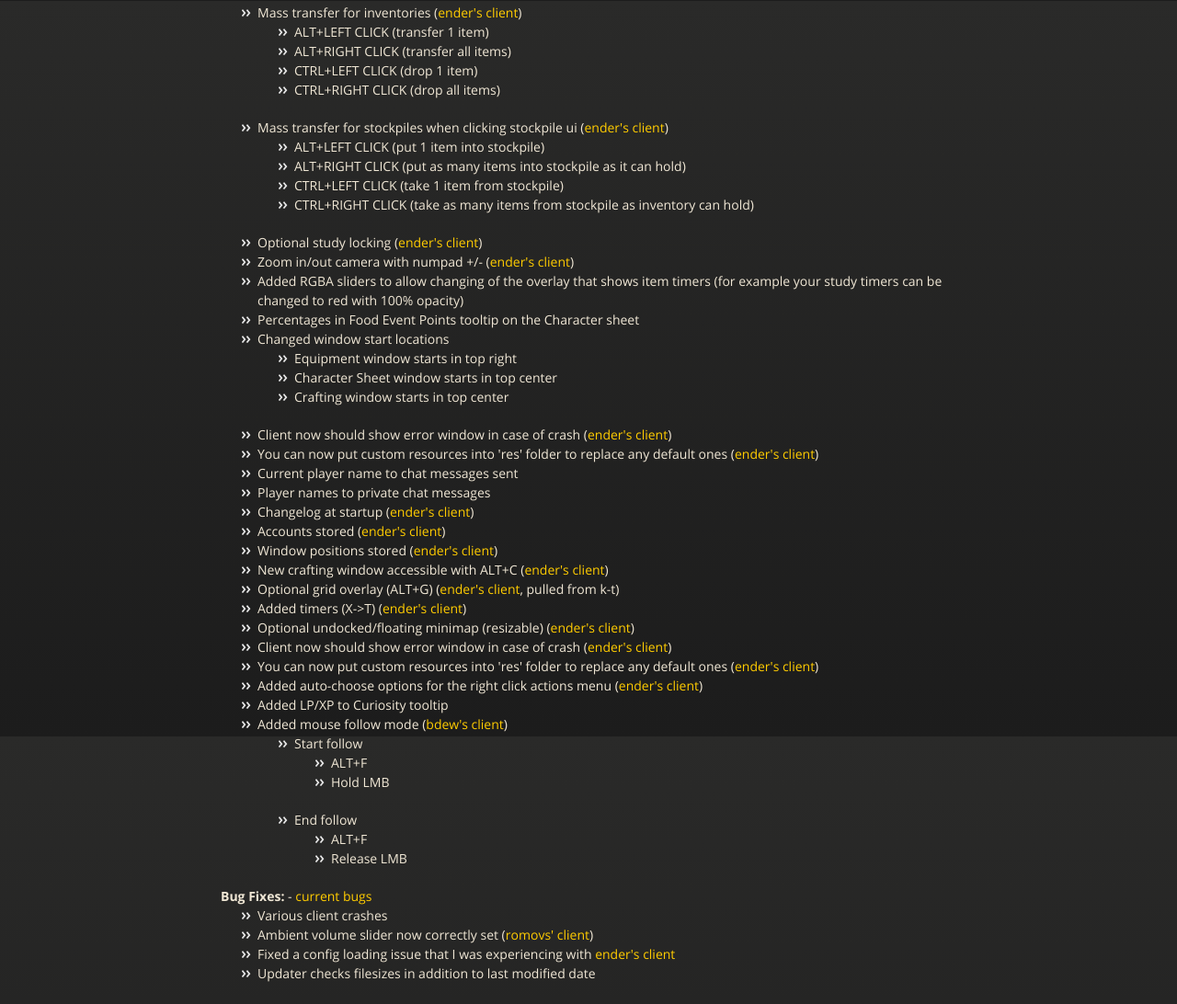
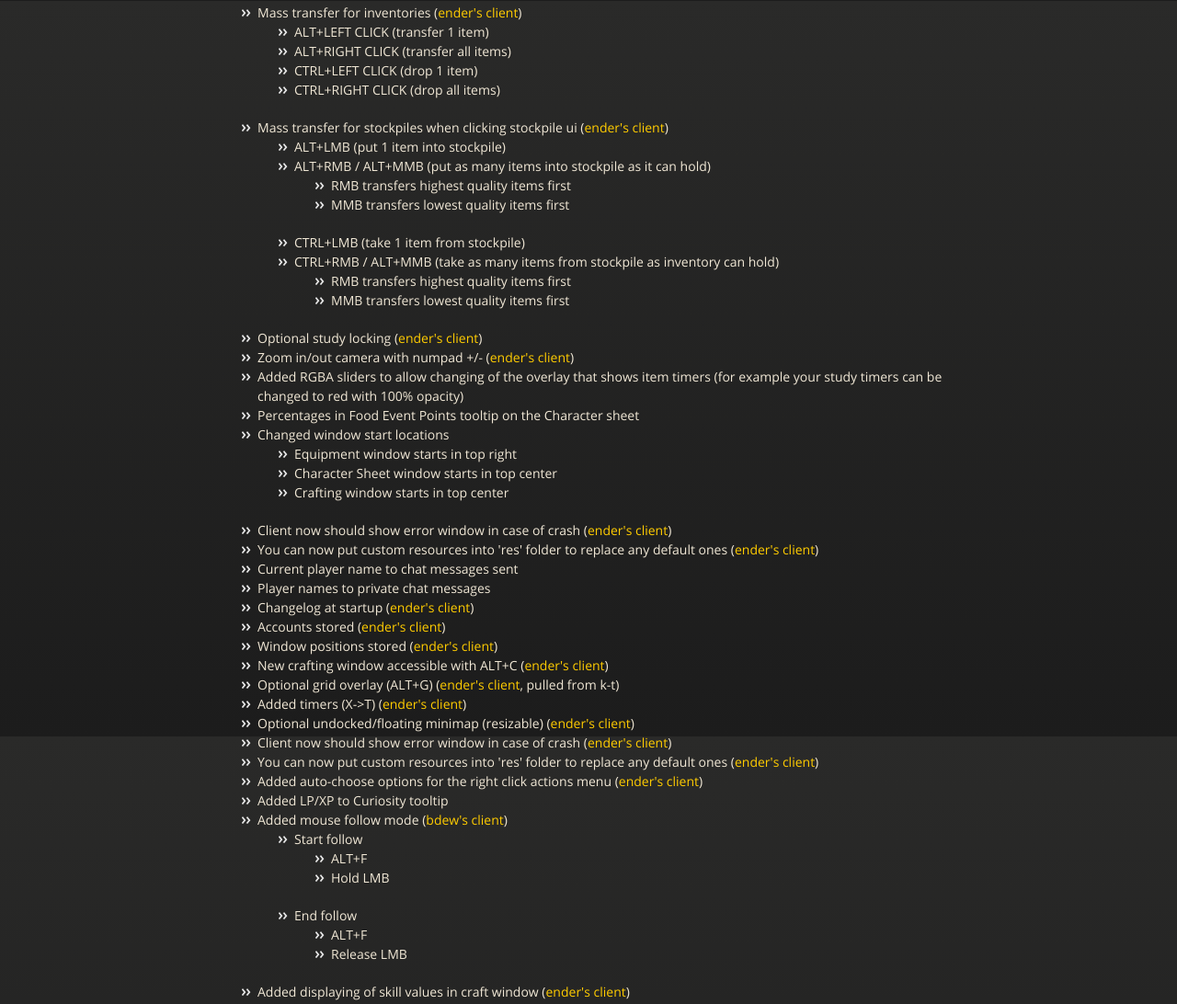
Before and after one commit to TheKrush/hafen-client-minion, a plain HTML site: page index.html in a window 1280 px wide. Shown: the part 799-1891 px from the top of the page at 92% size. Drawn offline with nearby package versions, Linux system fonts and the light colour scheme.

Commit message:
latest additions

```diff
--- a/index.html
+++ b/index.html
@@ -79,10 +79,20 @@
 						</li>
 						<li>Mass transfer for stockpiles when clicking stockpile ui (<a href="http://www.havenandhearth.com/forum/viewtopic.php?f=49&amp;t=40754">ender's client</a>)
 							<ul>
-								<li>ALT+LEFT CLICK (put 1 item into stockpile)</li>
-								<li>ALT+RIGHT CLICK (put as many items into stockpile as it can hold)</li>
-								<li>CTRL+LEFT CLICK (take 1 item from stockpile)</li>
-								<li>CTRL+RIGHT CLICK (take as many items from stockpile as inventory can hold)<br></li>
+								<li>ALT+LMB (put 1 item into stockpile)</li>
+								<li>ALT+RMB / ALT+MMB (put as many items into stockpile as it can hold)
+									<ul>
+										<li>RMB transfers highest quality items first</li>
+										<li>MMB transfers lowest quality items first</li>
+									</ul>
+								</li>
+								<li>CTRL+LMB (take 1 item from stockpile)</li>
+								<li>CTRL+RMB / ALT+MMB (take as many items from stockpile as inventory can hold)
+									<ul>
+										<li>RMB transfers highest quality items first</li>
+										<li>MMB transfers lowest quality items first</li>
+									</ul>
+								</li>
 							</ul>
 						</li>
 						<li>Optional study locking (<a href="http://www.havenandhearth.com/forum/viewtopic.php?f=49&amp;t=40754">ender's client</a>)</li>
@@ -127,6 +137,7 @@
 								</li>
 							</ul>
 						</li>
+						<li>Added displaying of skill values in craft window (<a href="http://www.havenandhearth.com/forum/viewtopic.php?f=49&amp;t=40754">ender's client</a>)</li>
 					</ul>
 					<strong>Bug Fixes:</strong> - <a href="https://github.com/TheKrush/hafen-client-minion/issues?q=is%3Aopen+is%3Aissue+label%3Abug">current bugs</a><br />
 					<ul>
@@ -164,6 +175,11 @@
 						</li>
 						<li>General Settings
 							<ul>
+								<li>Store general game data
+									<ul>
+										<li><i>Data is stored in 'data' folder and is used to automaticaly update options menus, but can make the game laggy</i></li>
+									</ul>
+								</li>
 								<li>Store chat logs (<a href="http://www.havenandhearth.com/forum/viewtopic.php?f=49&amp;t=40754">ender's client</a>)
 									<ul>
 										<li><i>Logs are stored in 'chat' folder</i></li>
@@ -208,7 +224,7 @@
 							<ul>
 								<li>Undock minimap (<a href="http://www.havenandhearth.com/forum/viewtopic.php?f=49&amp;t=40754">ender's client</a>)</li>
 								<li>Show players on minimap (<a href="http://www.havenandhearth.com/forum/viewtopic.php?f=49&amp;t=40400">romovs' client</a>)</li>
-								<li>Show boulders</li>
+								<li>Show bumlings</li>
 								<li>Show bushes</li>
 								<li>Show trees</li>
 							</ul>
```
Also changed, not shown: 1 other file.
